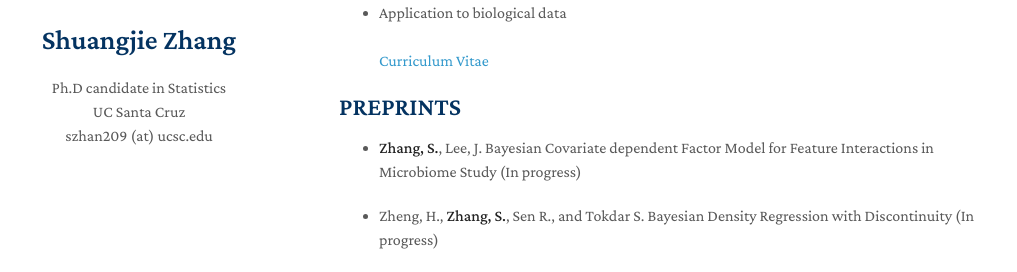
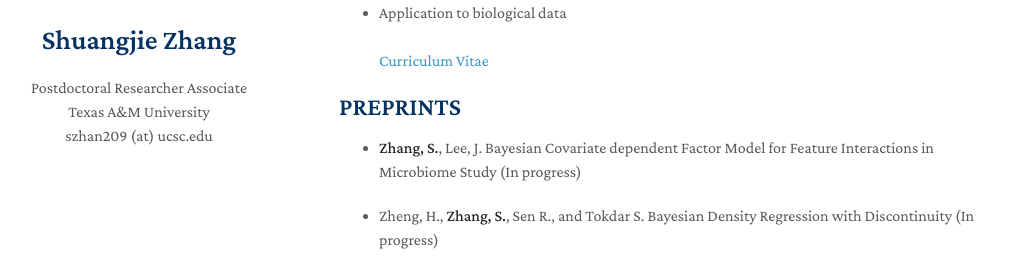
Before and after one commit to shuang-jie/shuang-jie.github.io, a Jekyll site: the page built from index.md, in a window 1280 px wide. Shown: the part 251-523 px from the top of the page, without its empty margins (131-1148 px from the left). Built offline with Jekyll 4.4.1, drawn with Linux system fonts in a browser that asks for light colours; nearby versions of some CDN libraries; a style sheet for code colours, icons or effects is not loaded.

Commit message:
Update _config.yml

```diff
--- a/_config.yml
+++ b/_config.yml
@@ -1,6 +1,6 @@
 title: Shuangjie Zhang
-position: Ph.D candidate in Statistics
-affiliation: UC Santa Cruz
+position: Postdoctoral Researcher Associate
+affiliation: Texas A&M University
 email: szhan209 (at) ucsc.edu
 keywords: minimal academic
 avatar: ./assets/img/Shuangjie-Zhang.jpg
```
